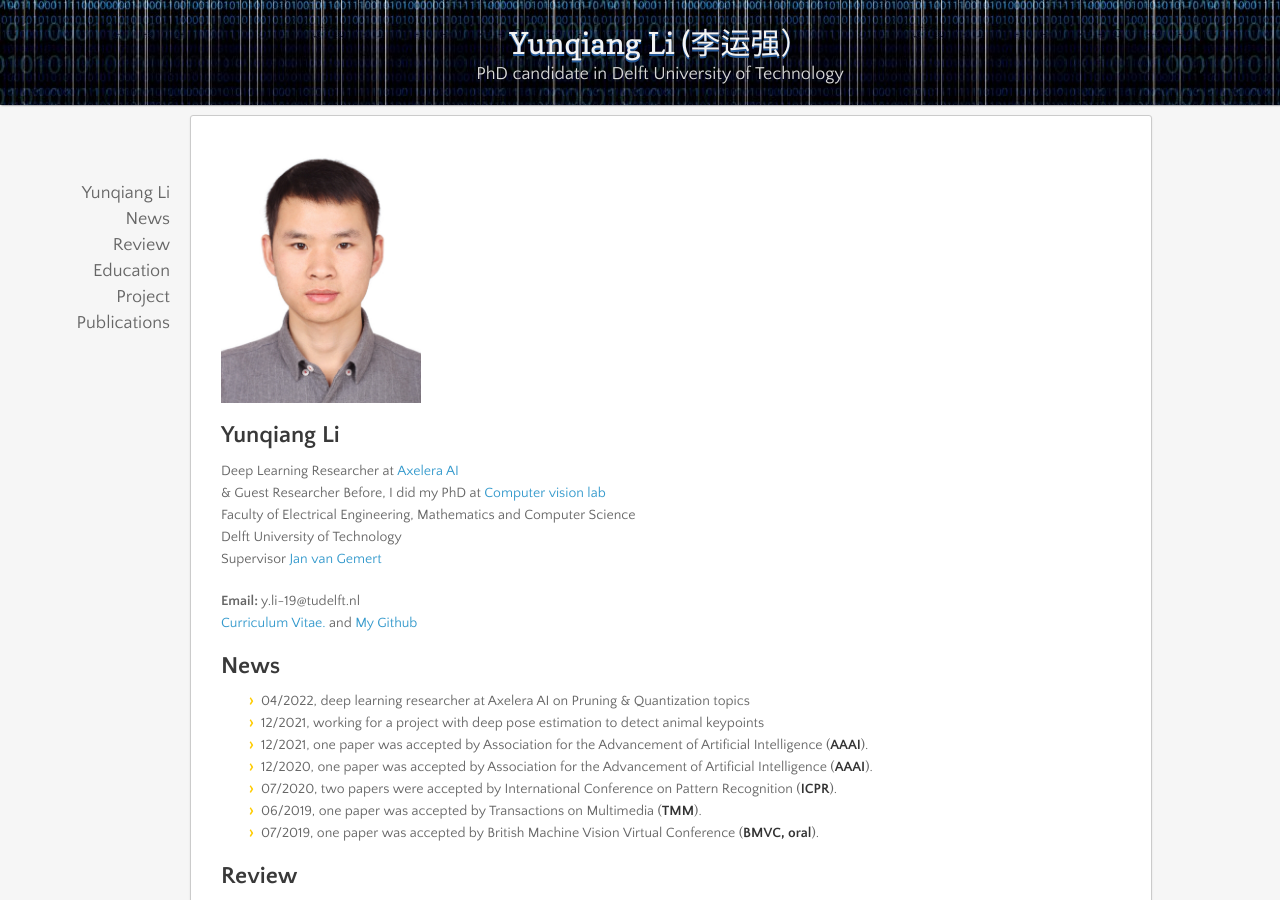
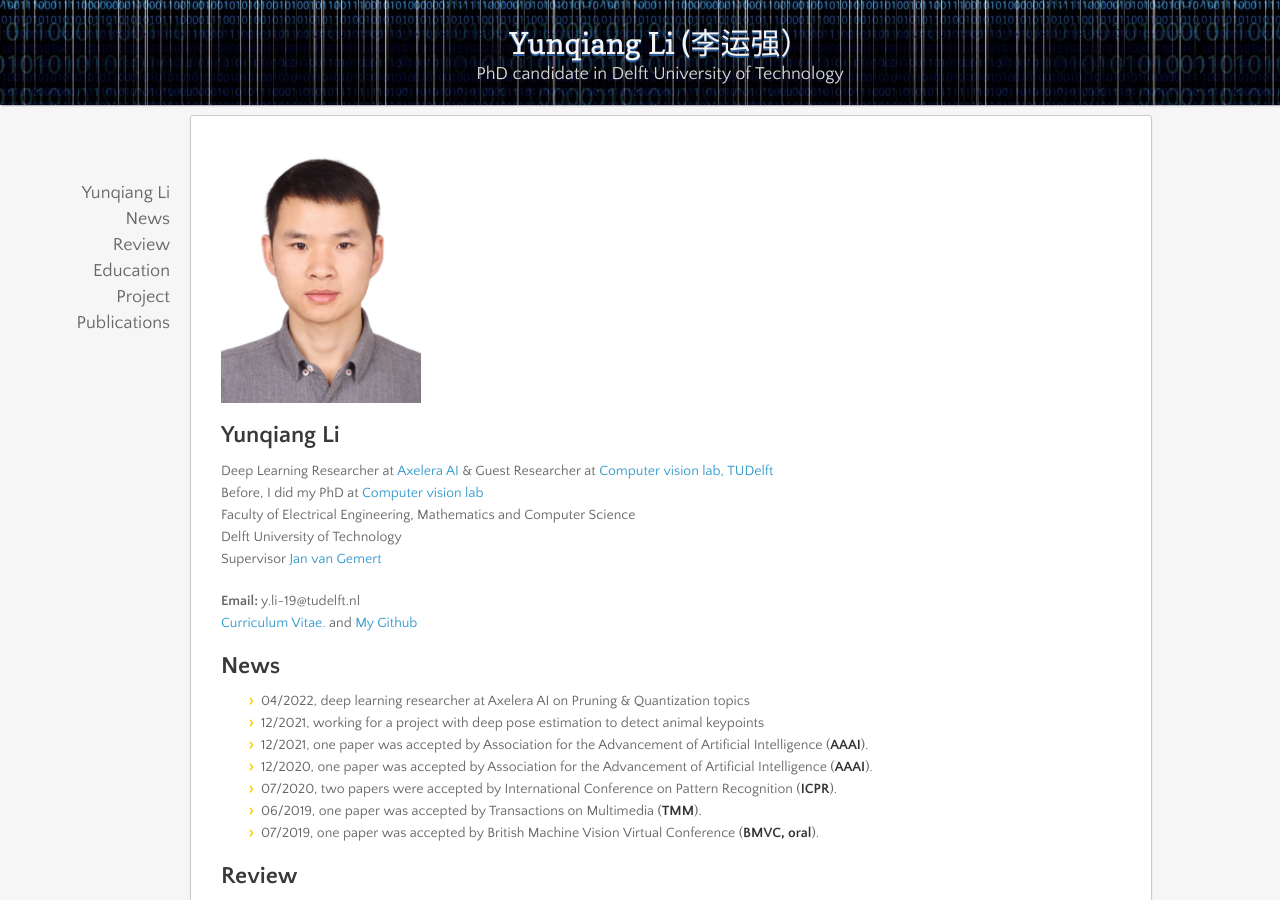
Before and after one commit to liyunqianggyn/liyunqianggyn.github.io, a Jekyll site: the page built from index.md, in a window 1280 px wide and 900 px high. Built offline with Jekyll 4.4.1, drawn with Linux system fonts in a browser that asks for light colours; nearby versions of some CDN libraries; our own code applies the rules of GitHub Pages for plain Markdown files.

Commit message:
Update index.md

```diff
--- a/index.md
+++ b/index.md
@@ -2,7 +2,7 @@
 
 ## Yunqiang Li <br/>
 
-Deep Learning Researcher at <a href="https://www.axelera.ai/team/">Axelera AI</a><br/>  & Guest Researcher
+Deep Learning Researcher at <a href="https://www.axelera.ai/team/">Axelera AI</a>  & Guest Researcher at <a href="http://visionlab.tudelft.nl">Computer vision lab, TUDelft</a><br/>
 Before, I did my PhD at <a href="http://visionlab.tudelft.nl">Computer vision lab</a><br/>
 Faculty of Electrical Engineering, Mathematics and Computer Science<br/>
 Delft University of Technology<br/>
```
